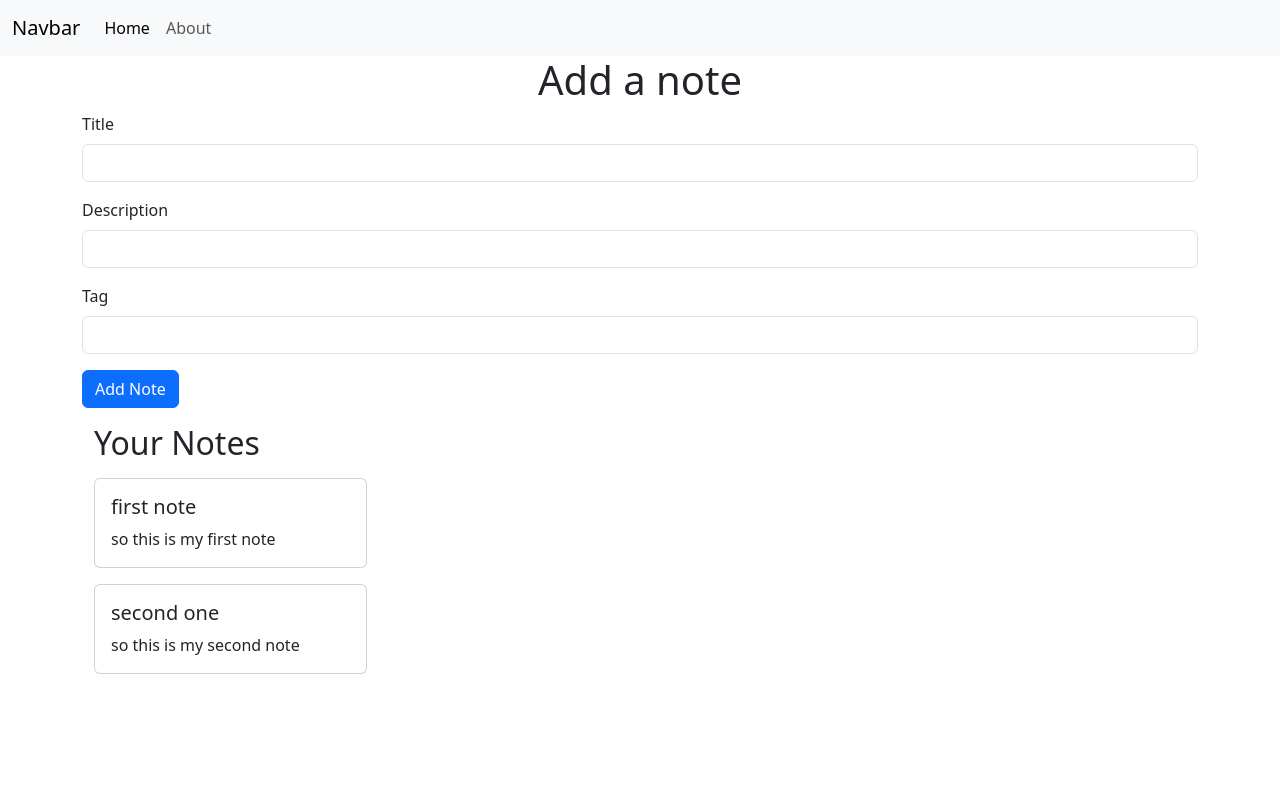
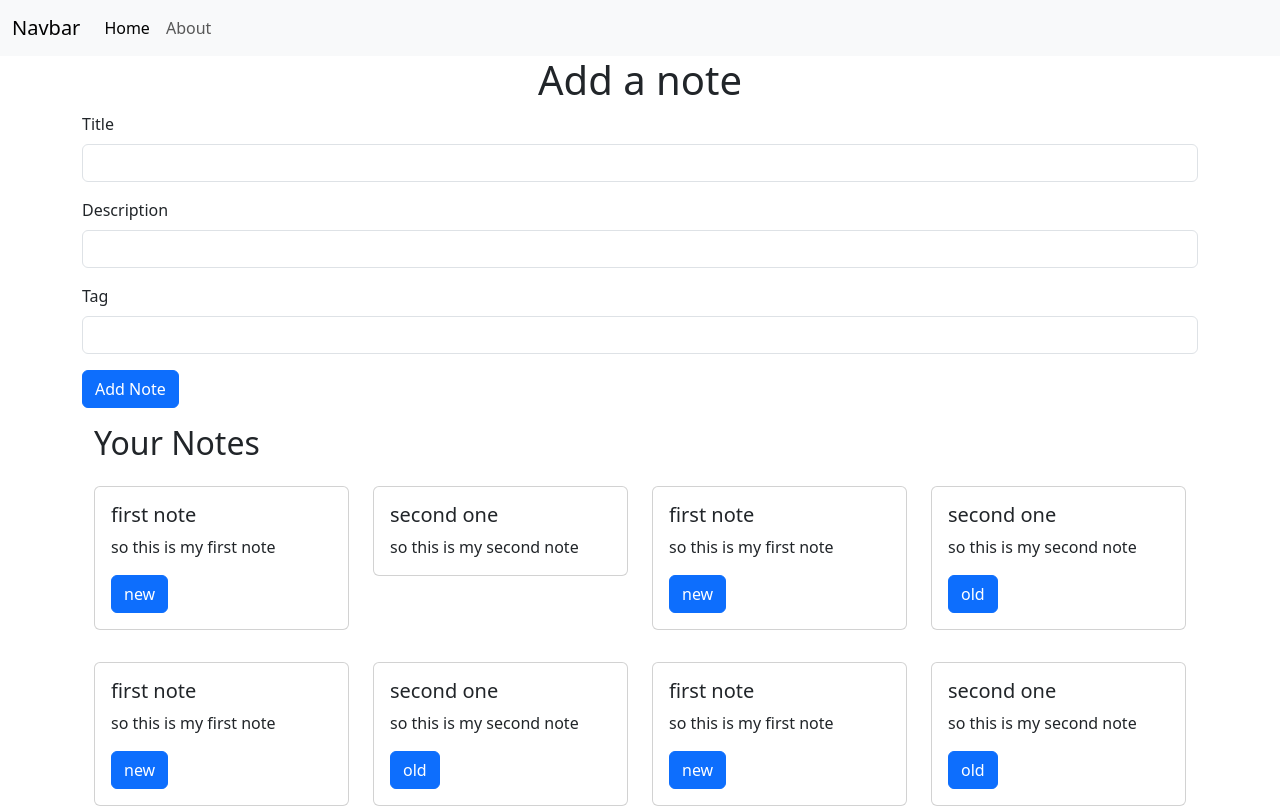
Before and after one commit to balkar1998/notebook, a React (Create React App) app: page / in a window 1280 px wide. Shown: the top 808 px of the page. Built offline with nearby package versions, Linux system fonts and the light colour scheme.

Commit message:
create note item component

```diff
--- a/src/components/Home.js
+++ b/src/components/Home.js
@@ -1,9 +1,7 @@
-import React, { useContext } from "react";
-import noteContext from "../contexts/notes/noteContext";
+import React from "react";
+import Notes from "./Notes";
 
 const Home = () => {
-  const { notes, setNotes } = useContext(noteContext);
-
   return (
     <div>
       <div className="container">
@@ -37,21 +35,8 @@ const Home = () => {
           </button>
         </form>
 
-        <div className="container my-3">
-          <h2>Your Notes</h2>
-          {notes.map((note) => {
-            return (
-              <div className="col-md-3">
-                <div className="card my-3">
-                  <div className="card-body">
-                    <h5 className="card-title">{note.title}</h5>
-                    <p className="card-text">{note.description}</p>
-                  </div>
-                </div>
-              </div>
-            );
-          })}
-        </div>
+        <Notes />
+
       </div>
     </div>
   );
--- /dev/null
+++ b/src/components/Noteitem.js
@@ -0,0 +1,18 @@
+import React from 'react'
+
+const Noteitem = (props) => {
+    const {note} = props
+  return (
+    <div className="col-md-3">
+    <div className="card my-3">
+    <div className="card-body">
+      <h5 className="card-title">{note.title}</h5>
+      <p className="card-text">{note.description}</p>
+      {note.tag && <a className="btn btn-primary">{note.tag}</a>}
+    </div>
+  </div>
+    </div>
+  )
+}
+
+export default Noteitem
--- /dev/null
+++ b/src/components/Notes.js
@@ -0,0 +1,22 @@
+import React, { useContext } from 'react'
+import noteContext from '../contexts/notes/noteContext'
+import Noteitem from './Noteitem'
+
+const Notes = () => {
+    const context = useContext(noteContext)
+    const {notes, setNotes} = context
+  return (
+    <div className="container my-3">
+          <h2>Your Notes</h2>
+          <div className="row">
+          {notes.map((note) => {
+            return (
+                <Noteitem key={note._id} note={note} />
+            );
+          })}
+          </div>
+        </div>
+  )
+}
+
+export default Notes
--- a/src/contexts/notes/NoteState.js
+++ b/src/contexts/notes/NoteState.js
@@ -20,12 +20,122 @@ const NoteState = (props) => {
           "user": "64e10f13ca9288f45e64c23d",
           "title": "second one",
           "description": "so this is my second note",
-          "tag": "old",
+          "tag": "",
           "date": "2023-08-22T17:42:12.282Z",
           "createdAt": "2023-08-22T17:42:12.286Z",
           "updatedAt": "2023-08-22T17:42:12.286Z",
           "__v": 0
-        }
+        },
+        {
+            "_id": "64e1ab62899c6f32f34634f6",
+            "user": "64e10f13ca9288f45e64c23d",
+            "title": "first note",
+            "description": "so this is my first note",
+            "tag": "new",
+            "date": "2023-08-20T05:57:54.873Z",
+            "createdAt": "2023-08-20T05:57:54.876Z",
+            "updatedAt": "2023-08-20T05:57:54.876Z",
+            "__v": 0
+          },
+          {
+            "_id": "64e4f3740b7238adc9873b9a",
+            "user": "64e10f13ca9288f45e64c23d",
+            "title": "second one",
+            "description": "so this is my second note",
+            "tag": "old",
+            "date": "2023-08-22T17:42:12.282Z",
+            "createdAt": "2023-08-22T17:42:12.286Z",
+            "updatedAt": "2023-08-22T17:42:12.286Z",
+            "__v": 0
+          },
+          {
+            "_id": "64e1ab62899c6f32f34634f6",
+            "user": "64e10f13ca9288f45e64c23d",
+            "title": "first note",
+            "description": "so this is my first note",
+            "tag": "new",
+            "date": "2023-08-20T05:57:54.873Z",
+            "createdAt": "2023-08-20T05:57:54.876Z",
+            "updatedAt": "2023-08-20T05:57:54.876Z",
+            "__v": 0
+          },
+          {
+            "_id": "64e4f3740b7238adc9873b9a",
+            "user": "64e10f13ca9288f45e64c23d",
+            "title": "second one",
+            "description": "so this is my second note",
+            "tag": "old",
+            "date": "2023-08-22T17:42:12.282Z",
+            "createdAt": "2023-08-22T17:42:12.286Z",
+            "updatedAt": "2023-08-22T17:42:12.286Z",
+            "__v": 0
+          },
+          {
+            "_id": "64e1ab62899c6f32f34634f6",
+            "user": "64e10f13ca9288f45e64c23d",
+            "title": "first note",
+            "description": "so this is my first note",
+            "tag": "new",
+            "date": "2023-08-20T05:57:54.873Z",
+            "createdAt": "2023-08-20T05:57:54.876Z",
+            "updatedAt": "2023-08-20T05:57:54.876Z",
+            "__v": 0
+          },
+          {
+            "_id": "64e4f3740b7238adc9873b9a",
+            "user": "64e10f13ca9288f45e64c23d",
+            "title": "second one",
+            "description": "so this is my second note",
+            "tag": "old",
+            "date": "2023-08-22T17:42:12.282Z",
+            "createdAt": "2023-08-22T17:42:12.286Z",
+            "updatedAt": "2023-08-22T17:42:12.286Z",
+            "__v": 0
+          },
+          {
+            "_id": "64e1ab62899c6f32f34634f6",
+            "user": "64e10f13ca9288f45e64c23d",
+            "title": "first note",
+            "description": "so this is my first note",
+            "tag": "new",
+            "date": "2023-08-20T05:57:54.873Z",
+            "createdAt": "2023-08-20T05:57:54.876Z",
+            "updatedAt": "2023-08-20T05:57:54.876Z",
+            "__v": 0
+          },
+          {
+            "_id": "64e4f3740b7238adc9873b9a",
+            "user": "64e10f13ca9288f45e64c23d",
+            "title": "second one",
+            "description": "so this is my second note",
+            "tag": "old",
+            "date": "2023-08-22T17:42:12.282Z",
+            "createdAt": "2023-08-22T17:42:12.286Z",
+            "updatedAt": "2023-08-22T17:42:12.286Z",
+            "__v": 0
+          },
+          {
+            "_id": "64e1ab62899c6f32f34634f6",
+            "user": "64e10f13ca9288f45e64c23d",
+            "title": "first note",
+            "description": "so this is my first note",
+            "tag": "new",
+            "date": "2023-08-20T05:57:54.873Z",
+            "createdAt": "2023-08-20T05:57:54.876Z",
+            "updatedAt": "2023-08-20T05:57:54.876Z",
+            "__v": 0
+          },
+          {
+            "_id": "64e4f3740b7238adc9873b9a",
+            "user": "64e10f13ca9288f45e64c23d",
+            "title": "second one",
+            "description": "so this is my second note",
+            "tag": "old",
+            "date": "2023-08-22T17:42:12.282Z",
+            "createdAt": "2023-08-22T17:42:12.286Z",
+            "updatedAt": "2023-08-22T17:42:12.286Z",
+            "__v": 0
+          },
       ]
 
     const [notes, setNotes] = useState(notesInitial);
```
